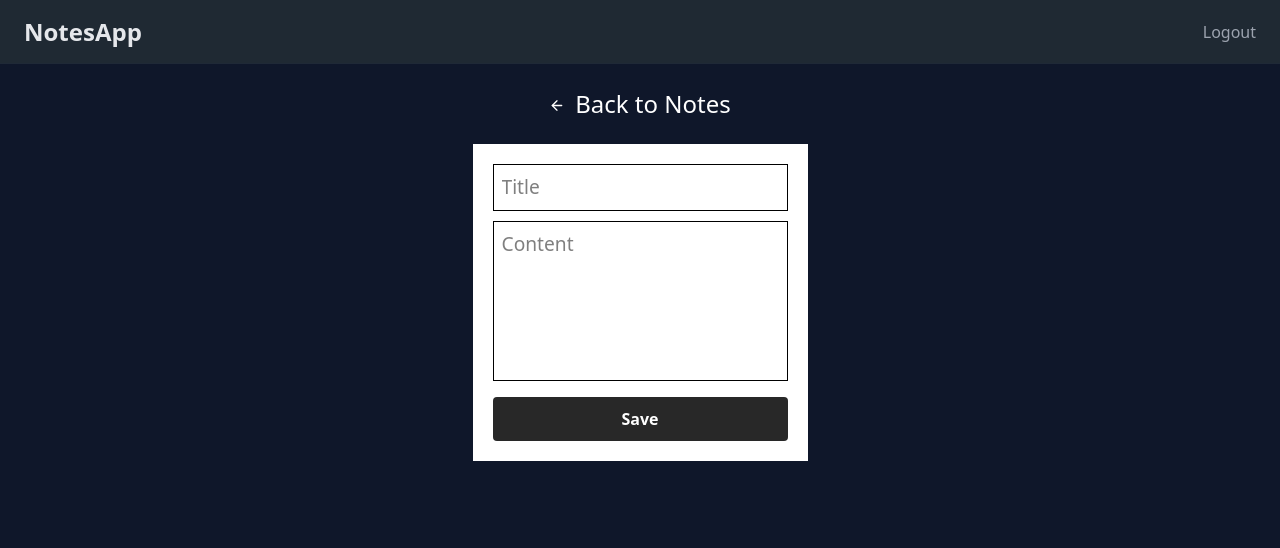
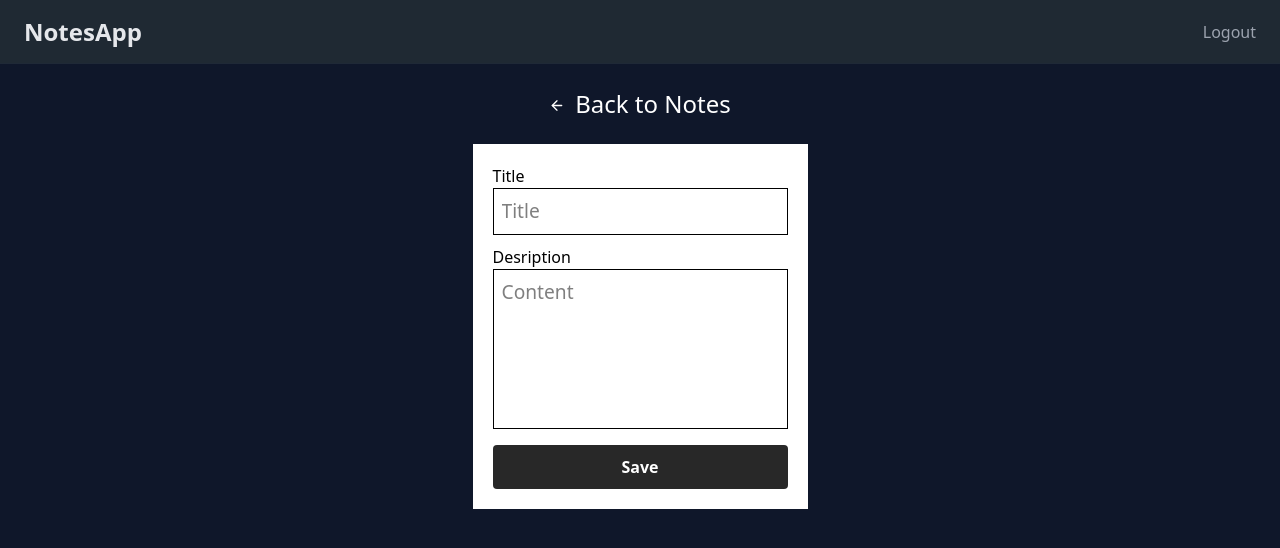
Before and after one commit to donald-hub/notes-app-frontend, a React (Vite) app: page /update/1 in a window 1280 px wide. Shown: the top 548 px of the page. Built offline with nearby package versions, Linux system fonts and the light colour scheme; no server answers; sample sign-in values are in the browser's storage; the HTML template or start-up script is replaced by a standard one.

Commit message:
final touches

```diff
--- a/src/pages/EditNote.jsx
+++ b/src/pages/EditNote.jsx
@@ -51,19 +51,21 @@ const EditNote = () => {
           <span className={styles.backTitle}>Back to Notes</span></Link>
         </div>
         <form className={styles.form} onSubmit={handleSubmit}>
+          <label htmlFor="title" className="text-black font-xl">Title</label>
           <input
             className={styles.titleInput}
             type="text"
             value={title}
             placeholder="Title"
-            name="title"
+            id="title"
             onChange={(e) => setTitle(e.target.value)}
           />
+          <label htmlFor="content" className="text-black font-xl">Desription</label>
           <textarea
             className={styles.contentInput}
             value={content}
             placeholder="Content"
-            name="content"
+            id="content"
             onChange={(e) => setContent(e.target.value)}
           />
           <button className={styles.submitButton} type="submit">Save</button>
```
